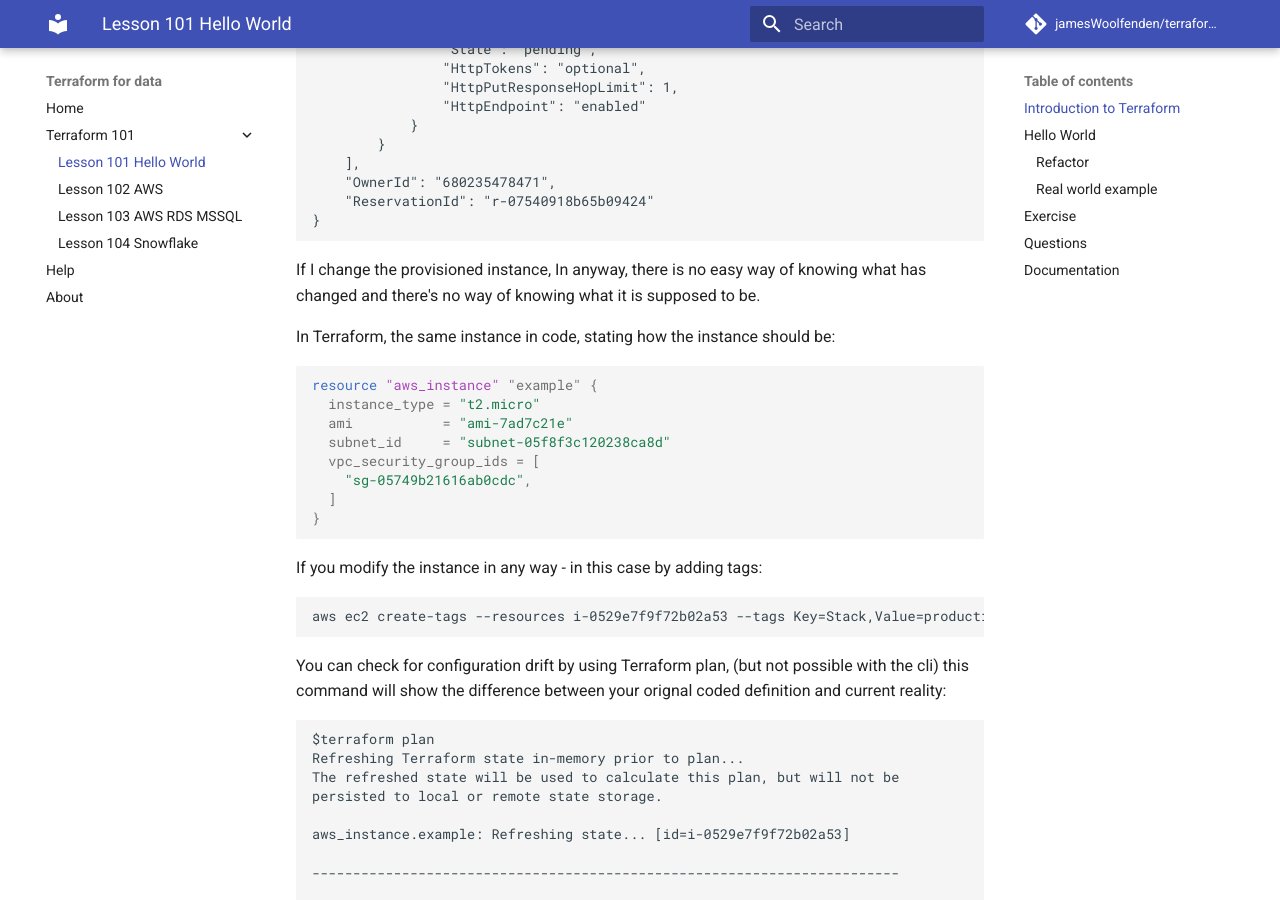
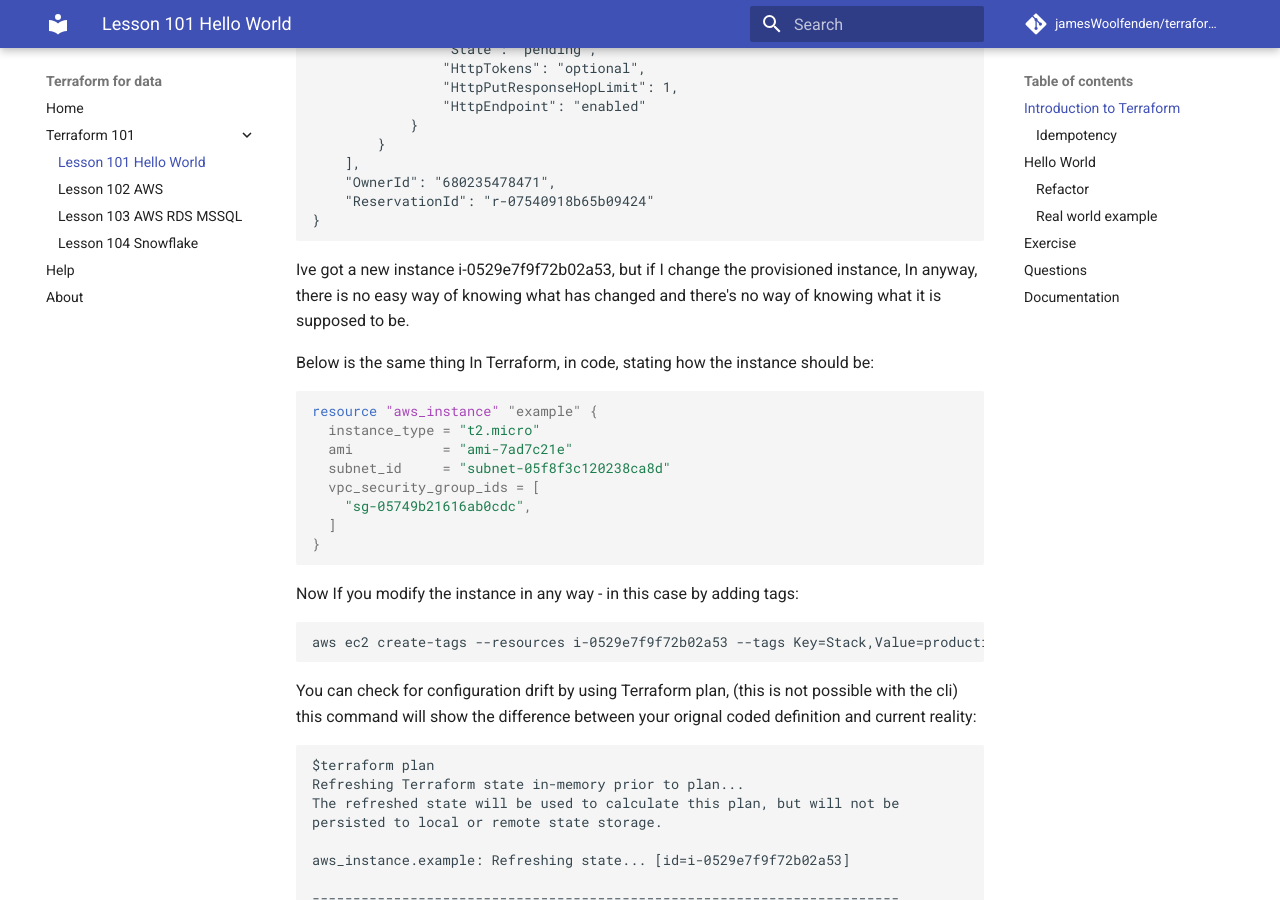
Before and after one commit to JamesWoolfenden/terraform-for-data, an MkDocs documentation site: the page built from docs/lesson1.md, in a window 1280 px wide and 900 px high, scrolled down 2230 px. Built offline with MkDocs 1.6.1 and Material for MkDocs 9.7.7, drawn with Linux system fonts in a browser that asks for light colours; comment, search, counter and statistics services are not loaded; some of the changed text lies outside the part shown.

Commit message:
Update lesson1.md

````diff
--- a/docs/lesson1.md
+++ b/docs/lesson1.md
@@ -117,10 +117,9 @@
     "ReservationId": "r-07540918b65b09424"
 }
 ```
+Ive got a new instance i-0529e7f9f72b02a53, but if I change the provisioned instance, In anyway, there is no easy way of knowing what has changed and there's no way of knowing what it is supposed to be.
 
-If I change the provisioned instance, In anyway, there is no easy way of knowing what has changed and there's no way of knowing what it is supposed to be.
-
-In Terraform, the same instance in code, stating how the instance should be:
+Below is the same thing In Terraform, in code, stating how the instance should be:
 
 ```terraform
 resource "aws_instance" "example" {
@@ -133,13 +132,13 @@
 }
 ```
 
-If you modify the instance in any way - in this case by adding tags:
+Now If you modify the instance in any way - in this case by adding tags:
 
 ```cli
 aws ec2 create-tags --resources i-0529e7f9f72b02a53 --tags Key=Stack,Value=production
 ```
 
-You can check for configuration drift by using Terraform plan, (but not possible with the cli) this command will show the difference between your orignal coded definition and current reality:
+You can check for configuration drift by using Terraform plan, (this is not possible with the cli) this command will show the difference between your orignal coded definition and current reality:
 
 ```cli
 $terraform plan
@@ -223,7 +222,12 @@
 ```
 Just the Tags are new.
 
-This somehow detected the change in configuration, you can eliminate the "drift" by executing Apply again.
+This somehow detected the change in configuration.
+You can eliminate the "drift" by executing Terraform Apply again.
+
+### Idempotency
+
+Configuration managament tools are generally Idempotent.
 
 If you execute your AWS command:
 
````
Also changed, not shown: other parts of docs/lesson1.md (+4 -4 lines).
